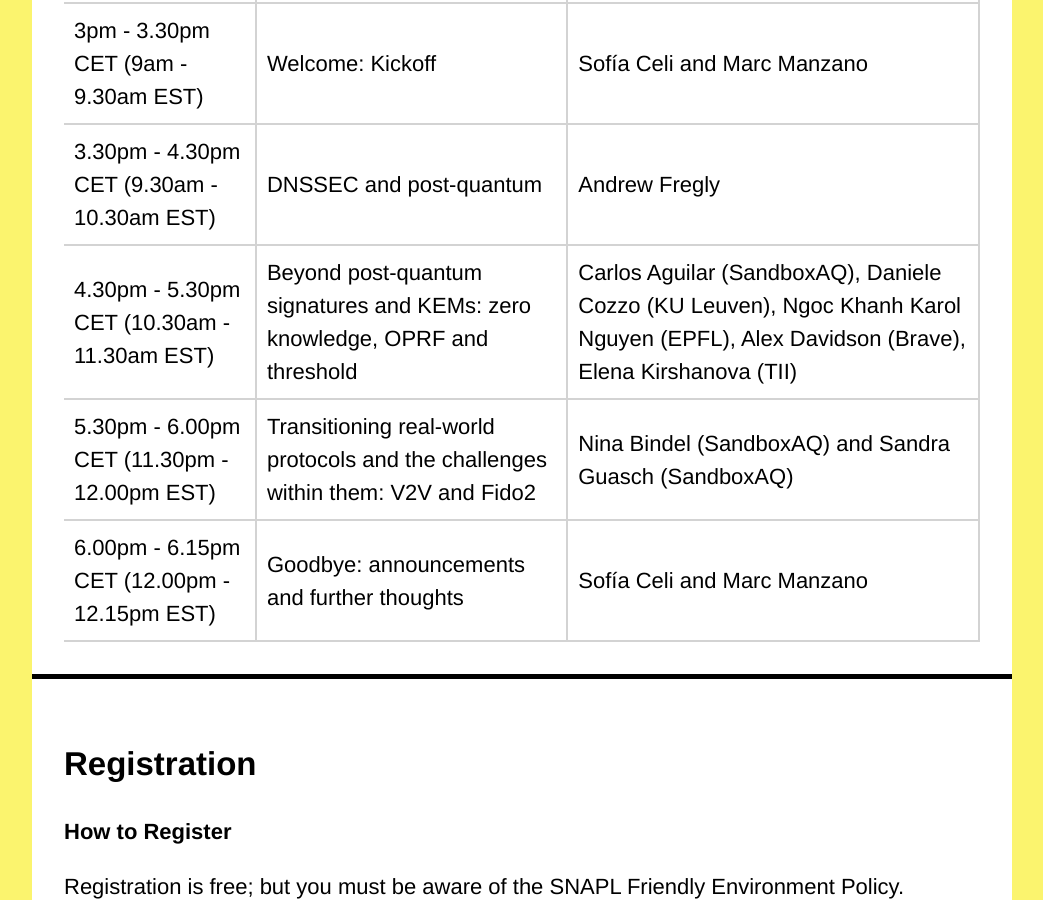
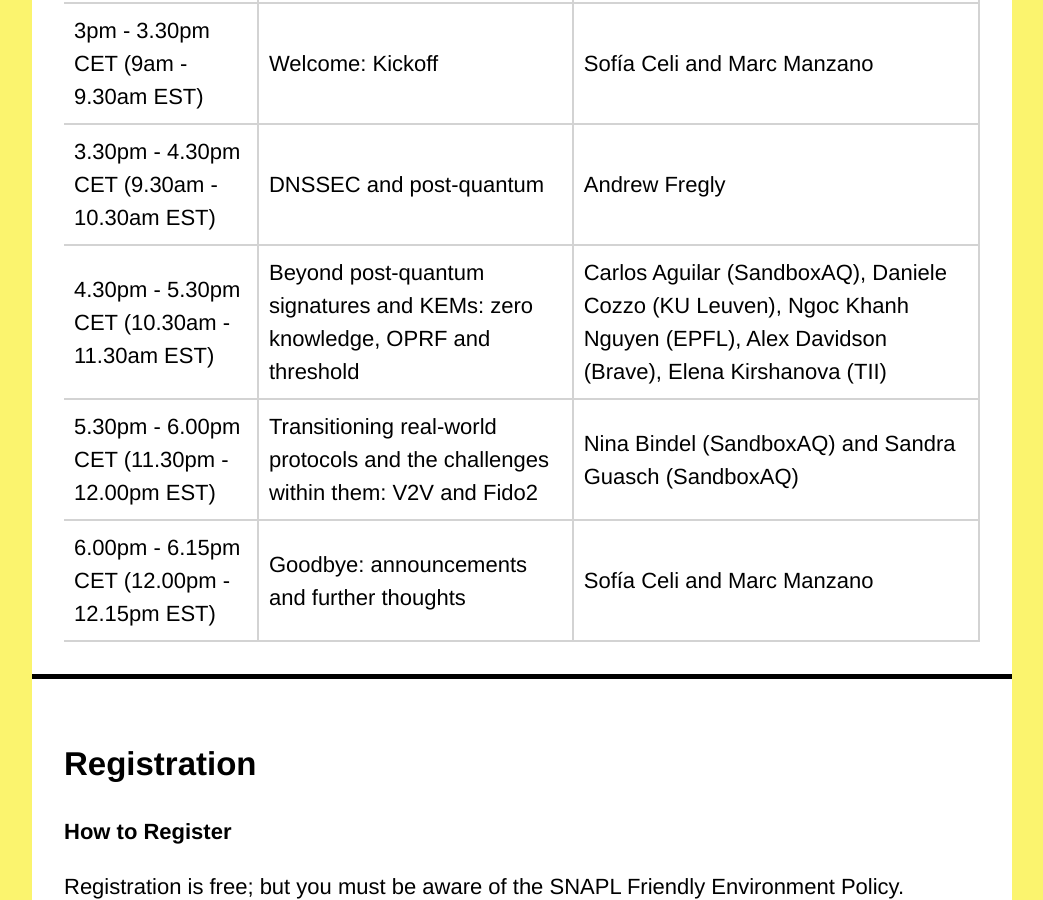
Before and after one commit to claucece/PQNet-Workshop, a Jekyll site: the page built from index.html, in a window 1280 px wide and 900 px high, scrolled down 3032 px. Shown: the whole window, without its empty margins (118-1161 px from the left). Built offline with Jekyll 4.4.1, drawn with Linux system fonts in a browser that asks for light colours.

Commit message:
Update there as well

```diff
--- a/index.html
+++ b/index.html
@@ -180,7 +180,7 @@ layout: default
           <tr>
             <td>4.30pm - 5.30pm CET (10.30am - 11.30am EST)</td>
             <td>Beyond post-quantum signatures and KEMs: zero knowledge, OPRF and threshold</td>
-            <td>Carlos Aguilar (SandboxAQ), Daniele Cozzo (KU Leuven), Ngoc Khanh Karol Nguyen (EPFL), Alex Davidson (Brave),  Elena Kirshanova (TII)</td>
+            <td>Carlos Aguilar (SandboxAQ), Daniele Cozzo (KU Leuven), Ngoc Khanh Nguyen (EPFL), Alex Davidson (Brave),  Elena Kirshanova (TII)</td>
           </tr>
           <tr>
             <td>5.30pm - 6.00pm CET (11.30pm - 12.00pm EST)</td>
```
